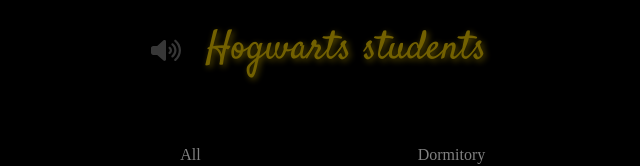
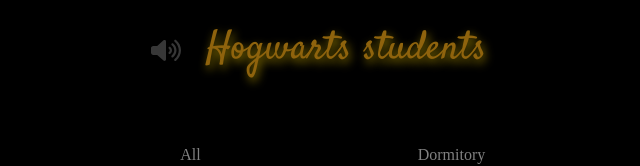
Before and after one commit to nyoung03/hogwarts-students, a React (Create React App) app: page / in a window 1280 px wide. Shown: the top 166 px of the page, without its empty margins (319-959 px from the left). Built offline with nearby package versions, Linux system fonts and the light colour scheme.

Commit message:
header css  변경

```diff
--- a/src/components/Header.js
+++ b/src/components/Header.js
@@ -1,5 +1,5 @@
 import { useState } from "react";
-import styled from "styled-components";
+import styled, { keyframes } from "styled-components";
 
 const Wrapper = styled.div`
   font-family: "Satisfy", cursive;
@@ -22,31 +22,23 @@
   }
 `;
 
+const fadein = keyframes`
+  from {
+    opacity: 0;
+  }
+  to {
+    opacity: 0.8;
+  }
+`;
+
 const Logo = styled.h2`
   font-size: 40px;
   padding: 0 10px;
-  animation: fadein 5s linear 0s infinite alternate;
-  -webkit-animation: fadein 5s linear 0s infinite alternate;
+  animation: ${fadein} 5s linear 0s infinite alternate;
+  -webkit-animation: ${fadein} 5s linear 0s infinite alternate;
   margin-top: 0;
-  text-shadow: 2px 2px 6px #ccac00;
-  color: #ffd700;
-
-  @keyframes fadein {
-    from {
-      opacity: 0;
-    }
-    to {
-      opacity: 0.5;
-    }
-  }
-  @-webkit-keyframes fadein {
-    from {
-      opacity: 0;
-    }
-    to {
-      opacity: 0.5;
-    }
-  }
+  text-shadow: 2px 4px 10px #ccac00;
+  color: #c68a12;
 `;
 
 function Header() {
```
